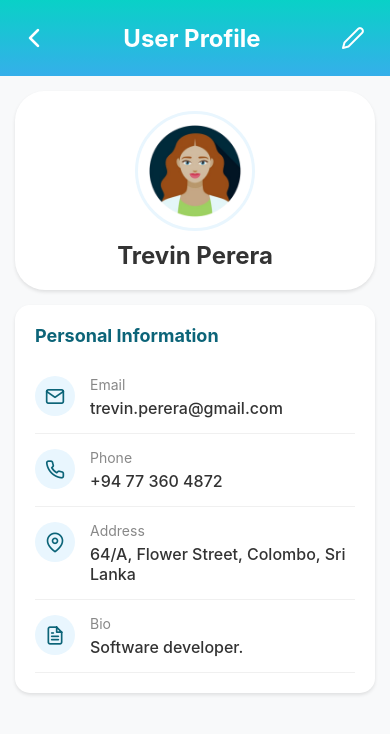
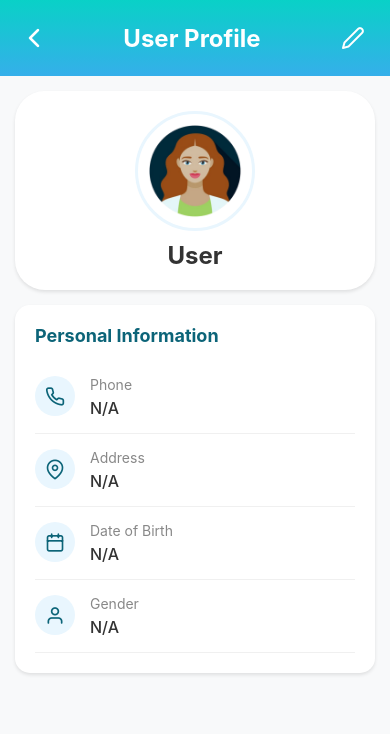
Before and after one commit to akindukodithuwakku/ATG-Mobile, a React Native app: screen /UserProfile in a window 390 px wide. Shown: the top 734 px of the page. Built offline with nearby package versions, Linux system fonts and the light colour scheme; what aws-amplify would draw is missing.

Commit message:
Refactor UserProfile screen to use database fetched data. Remove email and bio fields, add DOB and gender with proper AsyncStorage parsing.

```diff
--- a/screens/ProfileScreens/UserProfile.js
+++ b/screens/ProfileScreens/UserProfile.js
@@ -18,11 +18,11 @@ import { useFocusEffect } from "@react-navigation/native";
 const UserProfile = ({ navigation }) => {
   const { resetTimer } = useAutomaticLogout();
   const [profileData, setProfileData] = useState({
-    fullName: "Trevin Perera",
-    email: "trevin.perera@gmail.com",
-    phone: "+94 77 360 4872",
-    address: "64/A, Flower Street, Colombo, Sri Lanka",
-    bio: "Software developer.",
+    fullName: "User",
+    contactNumber: "N/A",
+    homeAddress: "N/A",
+    dateOfBirth: "N/A",
+    gender: "N/A",
     profileImage: null,
   });
 
@@ -32,7 +32,15 @@ const UserProfile = ({ navigation }) => {
     try {
       const storedProfileData = await AsyncStorage.getItem("userProfile");
       if (storedProfileData !== null) {
-        setProfileData(JSON.parse(storedProfileData));
+        const parsedData = JSON.parse(storedProfileData);
+        setProfileData({
+          fullName: parsedData.fullName || "User",
+          contactNumber: parsedData.contactNumber || "N/A",
+          homeAddress: parsedData.homeAddress || "N/A",
+          dateOfBirth: parsedData.dateOfBirth || "N/A",
+          gender: parsedData.gender || "N/A",
+          profileImage: parsedData.profileImage || null,
+        });
       }
     } catch (error) {
       console.error("Error loading profile data:", error);
@@ -52,24 +60,24 @@ const UserProfile = ({ navigation }) => {
 
   const detailItems = [
     {
-      icon: "mail",
-      title: "Email",
-      value: profileData.email,
-    },
-    {
       icon: "phone",
       title: "Phone",
-      value: profileData.phone,
+      value: profileData.contactNumber,
     },
     {
       icon: "map-pin",
       title: "Address",
-      value: profileData.address,
+      value: profileData.homeAddress,
     },
     {
-      icon: "file-text",
-      title: "Bio",
-      value: profileData.bio,
+      icon: "calendar",
+      title: "Date of Birth",
+      value: profileData.dateOfBirth,
+    },
+    {
+      icon: "user",
+      title: "Gender",
+      value: profileData.gender,
     },
   ];
 
```
